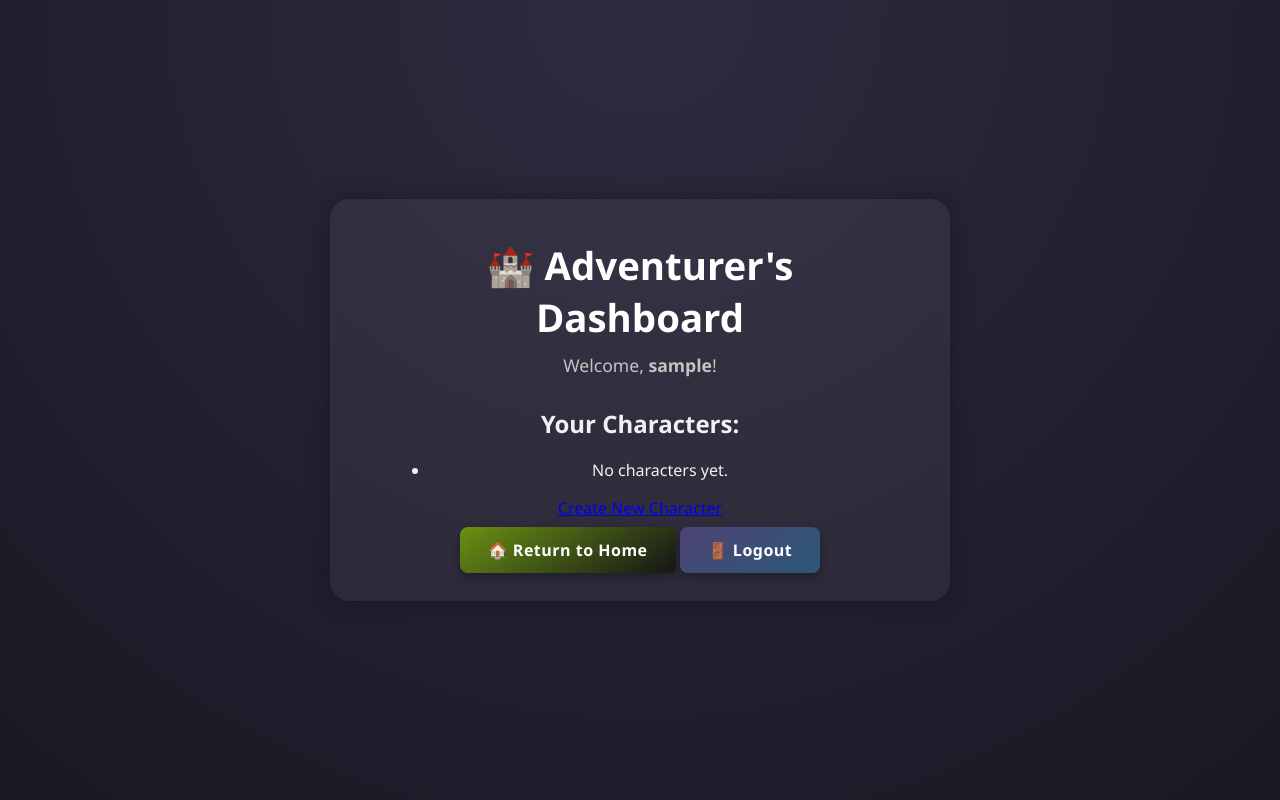
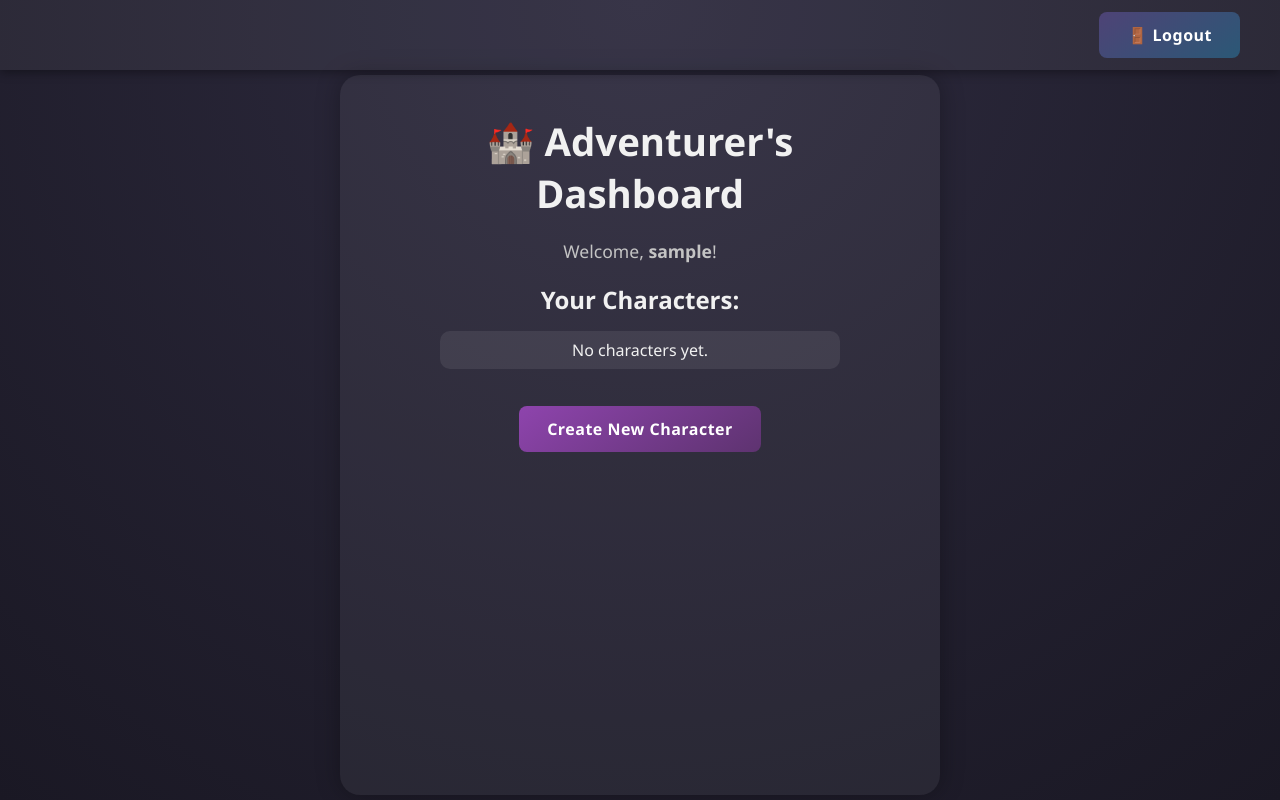
Before and after one commit to Dante-Q/myrpgonline, a Flask app: page /dashboard in a window 1280 px wide. Run offline with Flask 3, Linux system fonts and the light colour scheme; the visitor is signed in with stand-in values (Sample User, id 1); data that the repository does not hold is empty.

Commit message:
cleaned up ui and css a little and added ability to click on your character to direct you to view_character.html

```diff
--- a/src/app.py
+++ b/src/app.py
@@ -110,6 +110,13 @@ def create_character():
 
     return render_template('create_character.html', form=form)
 
+@app.route('/view_character/<int:char_id>')
+@login_required
+def view_character(char_id):
+    character = Character.query.get_or_404(char_id)
+    if character.user_id != current_user.id:
+        return "Unauthorized", 403
+    return render_template('view_character.html', character=character)
 
 @app.route('/dashboard')
 @login_required
--- a/src/static/styles.css
+++ b/src/static/styles.css
@@ -1,55 +1,116 @@
 /* Reset defaults */
-body, h1, p {
+* {
+    box-sizing: border-box;
     margin: 0;
     padding: 0;
-    font-family: 'Segoe UI', Tahoma, Geneva, Verdana, sans-serif;
 }
 
-/* Background styling */
 body {
+    font-family: 'Segoe UI', Tahoma, Geneva, Verdana, sans-serif;
     background: radial-gradient(circle at top, #2e2b3f, #1a1824);
     color: #f1f1f1;
-    height: 100vh;
+    min-height: 100vh;
     display: flex;
     justify-content: center;
-    align-items: center;
+    padding-top: 75px; /* space for fixed header */
+}
+
+/* Header Bar */
+.header-bar {
+    position: fixed;
+    top: 0;
+    left: 0;
+    width: 100%;
+    background: rgba(255, 255, 255, 0.05);
+    box-shadow: 0 2px 10px rgba(0,0,0,0.4);
+    padding: 12px 40px;
+    display: flex;
+    justify-content: flex-end;
+    z-index: 1000;
+}
+
+.header-bar .btn {
+    white-space: nowrap;
 }
 
 /* Center container */
 .container {
-    text-align: center;
+    max-height: 90vh;
+    display: flex;
+    flex-direction: column;
+    align-items: center;
+    gap: 20px;
     background: rgba(255, 255, 255, 0.05);
     padding: 40px 60px;
     border-radius: 20px;
     box-shadow: 0 0 25px rgba(0, 0, 0, 0.3);
-    max-width: 500px;
+    max-width: 600px;
+    width: 90%;
+    text-align: center;
+
+    overflow-y: auto;
 }
 
-/* Header */
+/* Headers */
 h1 {
     font-size: 2.4em;
-    margin-bottom: 10px;
-    color: #fff;
 }
 
-.highlight {
-    color: #e0b74a;
+.subtitle {
+    font-size: 1.1em;
+    color: #c4c4c4;
 }
 
-/* Subtitle */
-.subtitle {
-    color: #c4c4c4;
-    margin-bottom: 30px;
-    font-size: 1.1em;
+/* Character Section */
+.characters-section {
+    display: flex;
+    flex-direction: column;
+    align-items: center; /* center list and button */
+    gap: 15px;
+    width: 100%;
+}
+
+.character-list {
+    list-style: none;
+    width: 100%;
+    max-width: 400px; /* optional: limit list width */
+    display: flex;
+    flex-direction: column;
+    gap: 10px;
+}
+
+.character-list li {
+    cursor: pointer;
+    transition: background 0.2s;
+}
+
+.character-list li:hover {
+    background: rgba(142, 68, 173, 0.5);
+}
+
+ul li {
+    margin-bottom: 12px;
+    padding: 8px 12px;
+    background: rgba(255,255,255,0.08);
+    border-radius: 10px;
+    transition: all 0.25s ease; /* smooth hover transition */
+}
+
+/* Hover effect */
+ul li:hover {
+    background: rgba(224, 183, 74, 0.15); /* slightly highlighted */
+    transform: translateY(-2px);          /* small lift */
+    box-shadow: 0 4px 12px rgba(0,0,0,0.3); /* subtle shadow */
+}
+
+
+/* Create Character Button */
+.create-character-btn {
+    margin-top: 10px;
+    align-self: center; /* ensures button is centered under list */
 }
 
 /* Buttons */
-.buttons {
-    display: flex;
-    justify-content: center;
-    gap: 20px;
-}
-
 .btn {
     text-decoration: none;
     padding: 12px 28px;
@@ -59,72 +120,20 @@ h1 {
     font-weight: 600;
     letter-spacing: 0.5px;
     transition: all 0.25s ease;
-    box-shadow: 0 4px 10px rgba(0,0,0,0.3);
+    display: inline-flex;
+    justify-content: center;
+    align-items: center;
 }
 
 .btn:hover {
     transform: translateY(-2px);
-    background: linear-gradient(145deg, #5b4a89, #345d86);
     box-shadow: 0 6px 15px rgba(0,0,0,0.4);
 }
 
-.btn.secondary {
-    background: linear-gradient(145deg, #6a9113, #141517);
+.btn.third {
+    background: linear-gradient(145deg, #8e44ad, #5e3370);
 }
 
-.btn.secondary:hover {
-    background: linear-gradient(145deg, #7ea51b, #1b1b1d);
+.btn.third:hover {
+    background: linear-gradient(145deg, #a156c8, #71459b);
 }
-/* Form container styling */
-.form {
-    display: flex;
-    flex-direction: column;
-    gap: 18px;
-    text-align: left;
-}
-
-.form-group label {
-    display: block;
-    font-size: 0.95em;
-    margin-bottom: 6px;
-    color: #e0b74a;
-}
-
-.input-field {
-    width: 100%;
-    padding: 10px 12px;
-    border-radius: 6px;
-    border: none;
-    outline: none;
-    font-size: 1em;
-    background: rgba(255, 255, 255, 0.1);
-    color: #f8f8f8;
-    box-shadow: inset 0 0 5px rgba(0,0,0,0.4);
-    transition: all 0.2s ease;
-}
-
-.input-field:focus {
-    background: rgba(255, 255, 255, 0.2);
-    box-shadow: 0 0 8px rgba(224, 183, 74, 0.6);
-}
-
-.form-actions {
-    text-align: center;
-    margin-top: 10px;
-}
-
-.small-text {
-    margin-top: 20px;
-    font-size: 0.9em;
-    color: #ccc;
-}
-
-.link {
-    color: #e0b74a;
-    text-decoration: none;
-    font-weight: 600;
-}
-
-.link:hover {
-    text-decoration: underline;
-}
--- a/src/templates/dashboard.html
+++ b/src/templates/dashboard.html
@@ -7,24 +7,30 @@
     <link rel="stylesheet" href="{{ url_for('static', filename='styles.css') }}">
 </head>
 <body>
+    <!-- Fixed Header Bar -->
+    <header class="header-bar">
+        <a href="{{ url_for('logout') }}" class="btn danger">🚪 Logout</a>
+    </header>
+
     <div class="container">
         <h1>🏰 Adventurer's Dashboard</h1>
         <p class="subtitle">Welcome, <strong>{{ current_user.username }}</strong>!</p>
 
+        <div class="characters-section">
+            <!-- Character List -->
             <h2>Your Characters:</h2>
-    <ul>
+            <ul class="character-list">
                 {% for char in characters %}
-            <li>{{ char.name }} - STR: {{ char.strength }}, INT: {{ char.intelligence }}, CHA: {{ char.charisma }}</li>
+                    <li onclick="window.location='{{ url_for('view_character', char_id=char.id) }}'">
+                        {{ char.name }} - STR: {{ char.strength }}, INT: {{ char.intelligence }}, CHA: {{ char.charisma }}
+                    </li>
                 {% else %}
                     <li>No characters yet.</li>
                 {% endfor %}
             </ul>
 
-<a href="{{ url_for('create_character') }}">Create New Character</a>
-
-        <div class="actions" style="margin-top: 20px;">
-            <a href="{{ url_for('index') }}" class="btn secondary">🏠 Return to Home</a>
-            <a href="{{ url_for('logout') }}" class="btn danger">🚪 Logout</a>
+            <!-- Create Character Button -->
+            <a href="{{ url_for('create_character') }}" class="btn third create-character-btn">Create New Character</a>
         </div>
     </div>
 </body>
```
Also changed, not shown: src/templates/view_character.html (added, +11 -0 lines). Lines whose indentation alone changed are shown as unchanged.
